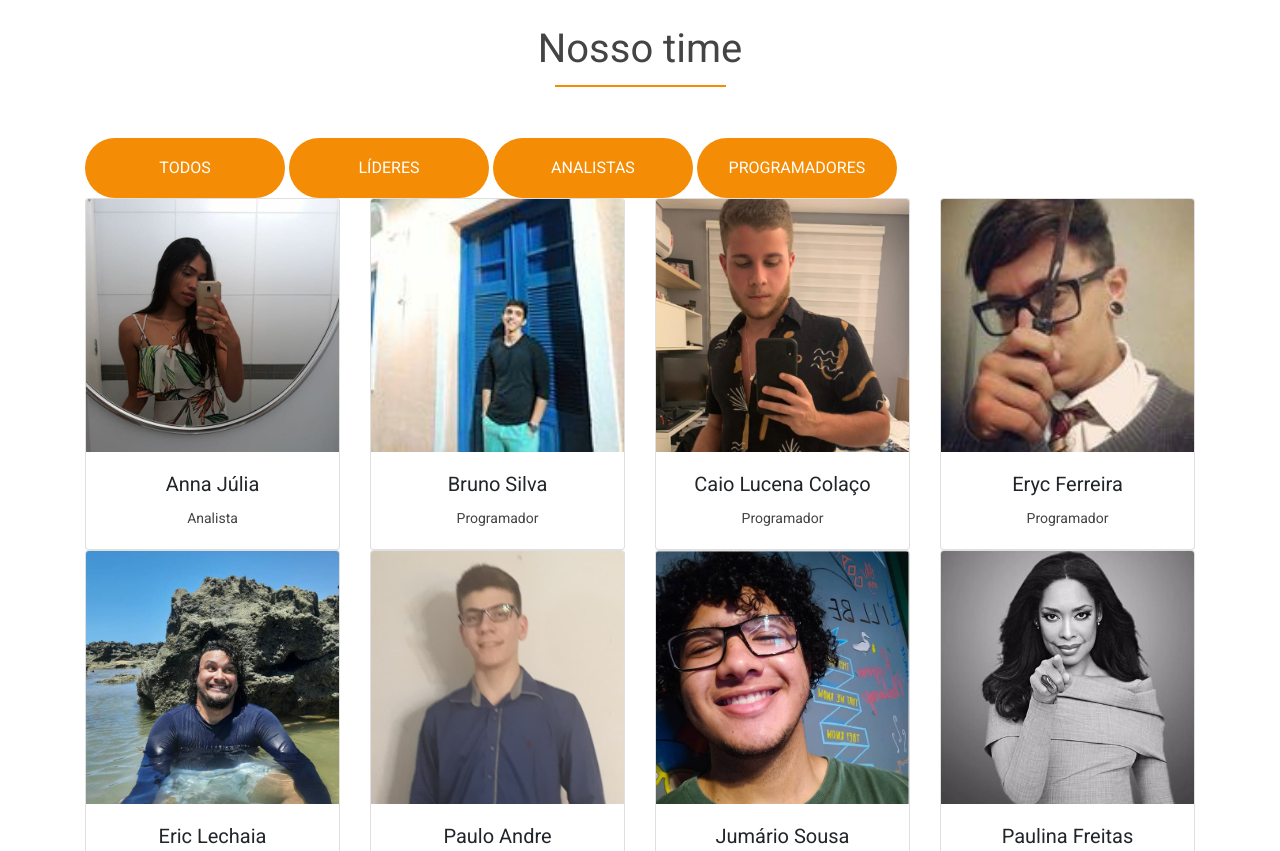
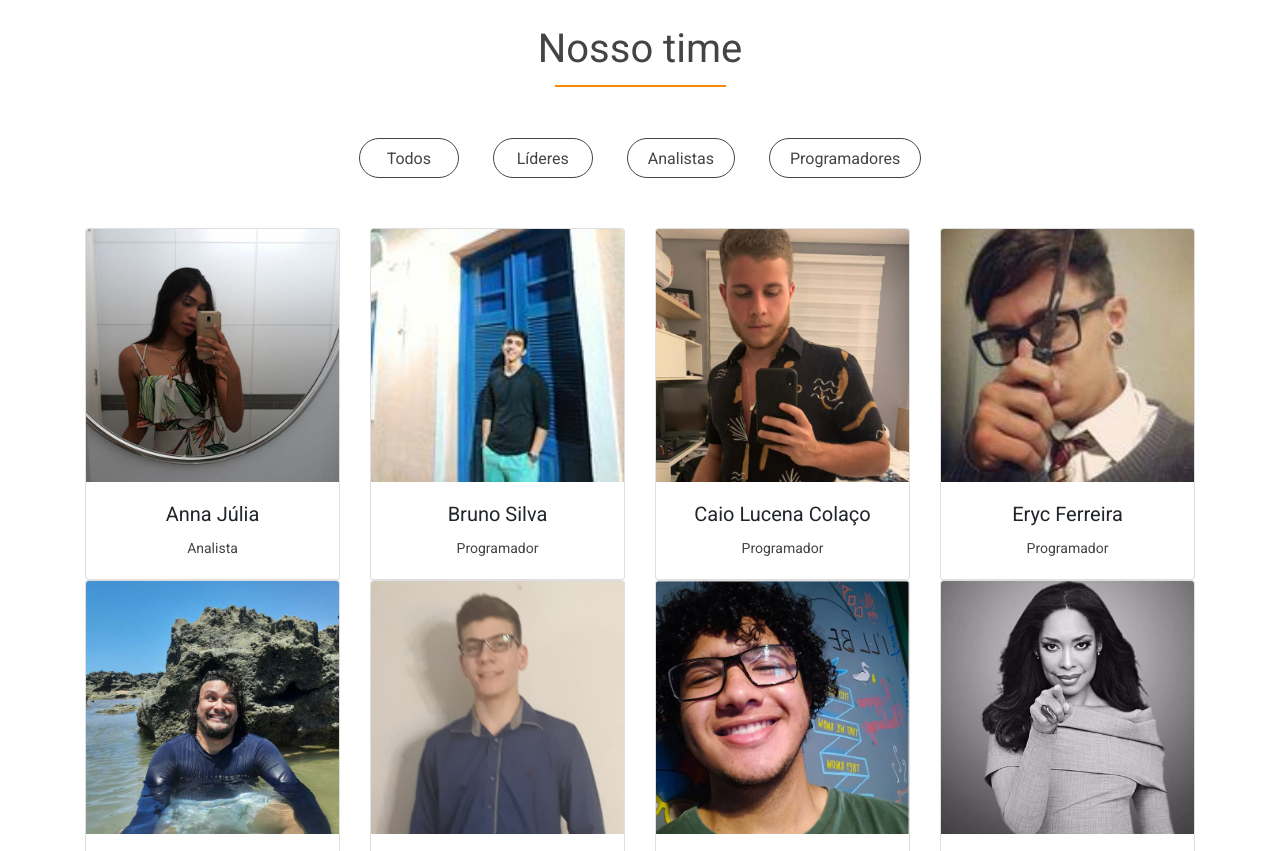
Before and after one commit to CaioLuColaco/NormaLabs, a plain HTML site: page views/home.html in a window 1280 px wide. Shown: the part 2220-3071 px from the top of the page. Drawn offline with nearby package versions, Linux system fonts and the light colour scheme; a script that the page names is missing.

Commit message:
stylizing button team

```diff
--- a/css/styles.css
+++ b/css/styles.css
@@ -211,6 +211,23 @@ header, .navbar {
     text-align: center;
 }
 
+#filter-btn-box {
+    margin-bottom: 50px;
+    text-align: center;
+}
+
+.filter-btn {
+    color: #444;
+    border: 1px solid #444;
+    background-color: transparent;
+    text-transform: none;
+    margin: 0 15px;
+    min-width: 100px;
+    width: auto;
+    height: 40px;
+    line-height: 40px;
+    padding: 0 20px;
+}
 /* Solicitação de melhoria */
 
 #apply-area {
@@ -257,5 +274,4 @@ header, .navbar {
 
 #apply-btn:hover {
     border-color: var(--color-highOrange);
-
 }
```
